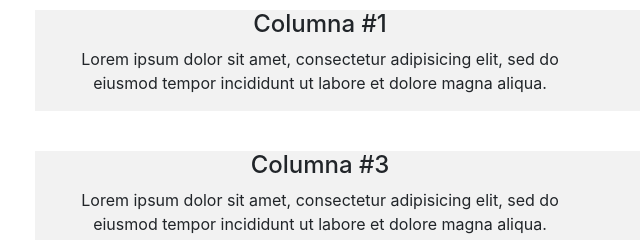
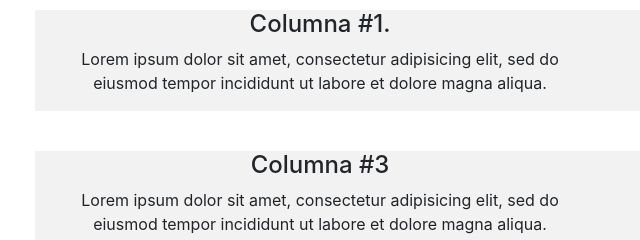
Before and after one commit to IanDex/Bootstrap, a plain HTML site: page columnas_automaticas.html in a window 1280 px wide. Shown: the top 240 px of the page, 35-675 px from the left. Drawn offline with Linux system fonts and the light colour scheme.

Commit message:
Columnas

```diff
--- a/columnas_automaticas.html
+++ b/columnas_automaticas.html
@@ -25,7 +25,7 @@
     <div class="container">
       <div class="row">
         <div class="col">
-          <h4>Columna #1</h4>
+          <h4>Columna #1.</h4>
           <p>Lorem ipsum dolor sit amet, consectetur adipisicing elit, sed do eiusmod tempor incididunt ut labore et dolore magna aliqua.</p>
         </div>
         <div class="col">
```
